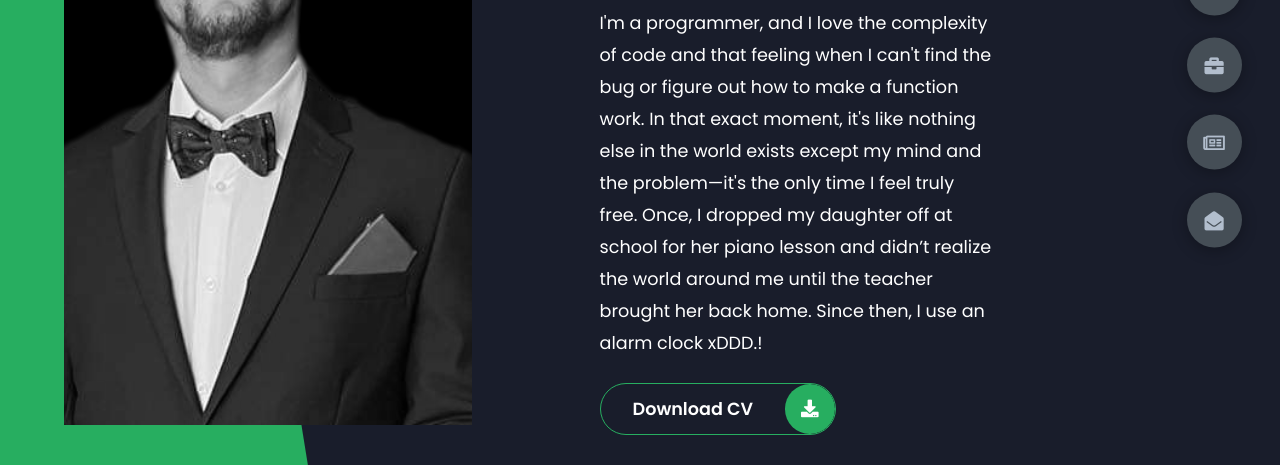
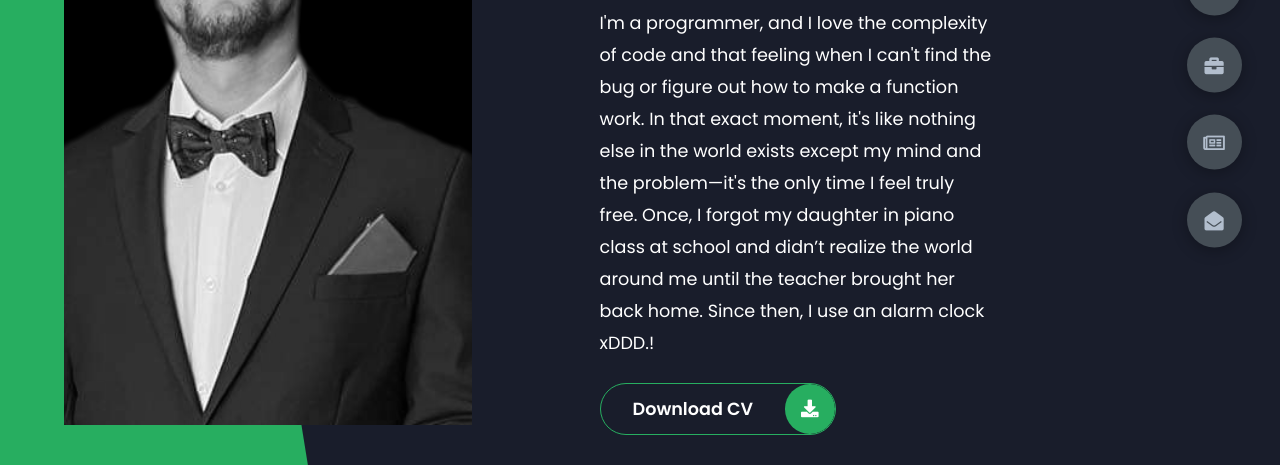
Before and after one commit to EmperorKunDis/NewPortfolio, a plain HTML site: page index.html in a window 1280 px wide. Shown: the part 335-800 px from the top of the page. Drawn offline with Linux system fonts and the light colour scheme.

Commit message:
Update index.html

```diff
--- a/index.html
+++ b/index.html
@@ -29,7 +29,7 @@
                     I'm a programmer, and I love the complexity of code and that feeling when I can't find the
                     bug or figure out how to make a function work. In that exact moment, it's like nothing else
                     in the world exists except my mind and the problem—it's the only time I feel truly free. Once,
-                    I dropped my daughter off at school for her piano lesson and didn’t realize the world around
+                    I forgot my daughter in piano class at school and didn’t realize the world around
                     me until the teacher brought her back home. Since then, I use an alarm clock xDDD.!
                 </p>
                 <div class="btn-con">
```
